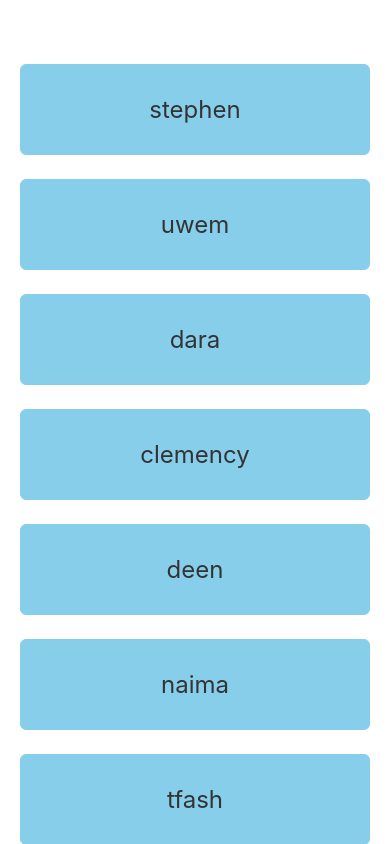
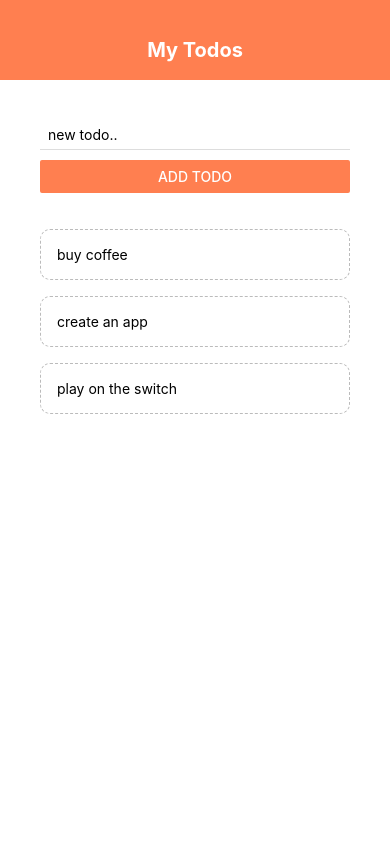
Before and after one commit to stephen-lakes/React-Native-notes, a React Native app: screen / in a window 390 px wide. Built offline with nearby package versions, Linux system fonts and the light colour scheme.

Commit message:
todo list app

```diff
--- a/App.js
+++ b/App.js
@@ -1,34 +1,47 @@
 import { useState } from 'react';
-import { ScrollView, StyleSheet, Text, View } from 'react-native';
+import { StyleSheet, Text, View, FlatList } from 'react-native';
+import AddTodo from './components/addTodo';
+import Header from './components/header';
+import TodoItem from './components/todoItem';
 
 export default function App() {
-  const [people, setpeople] = useState([
-    { name: 'stephen',  key: '1'  },
-    { name: 'uwem',     key: '2'  },
-    { name: 'dara',     key: '3'  },
-    { name: 'clemency', key: '4'  },
-    { name: 'deen',     key: '5'  },
-    { name: 'naima',    key: '6'  },
-    { name: 'tfash',    key: '7'  },
-    { name: 'kelz',     key: '8'  },
-    { name: 'tosin',    key: '9'  }
+  const [todos, setTodos] = useState([
+    { text: 'buy coffee', key: '1' },
+    { text: 'create an app', key: '2' },
+    { text: 'play on the switch', key: '3' }
   ]);
+
+  const pressHandler = (key) => {
+    setTodos((prevTodos) => {
+      return prevTodos.filter(todo => todo.key != key);
+    });
+  }
+
+  const submitHandler = (text) => {
+    setTodos((prevTodos) => {
+      return [
+        { text: text, key: Math.random().toString() },
+        ...prevTodos
+      ]
+    })
+
+  }
 
   return (
     <View style={styles.container}>
-
-      <ScrollView>
-        {
-          people.map((item) => {
-            return (
-              <View key={item.key}>
-                <Text style={styles.item}>{item.name}</Text>
-              </View>
-            )
-          })
-        }
-      </ScrollView>
-
+      <Header />
+      <View style={styles.content}>
+        {/* add todo form */}
+        <AddTodo submitHandler={submitHandler} />
+        <View style={styles.list}>
+          <FlatList
+            data={todos}
+            renderItem={({ item }) => (
+              <TodoItem item={item} pressHandler={pressHandler} />
+            )}
+          />
+        </View>
+      </View>
     </View>
   );
 }
@@ -37,19 +50,11 @@ const styles = StyleSheet.create({
   container: {
     flex: 1,
     backgroundColor: '#fff',
-    paddingTop: 40,
-    paddingHorizontal: 20
   },
-  item: {
-    marginTop: 24,
-    padding: 30,
-    backgroundColor: 'skyblue',
-    fontSize: 24,
-    textAlign:'center',
-    color: '#333',
-    borderWidth:  1,
-    borderStyle:  'solid',
-    borderColor: 'skyblue',
-    borderRadius: 6
-  }
+  content: {
+    padding: 40,
+  },
+  list: {
+    marginTop: 20,
+  },
 });
--- /dev/null
+++ b/components/addTodo.js
@@ -0,0 +1,32 @@
+import { useState } from 'react';
+import { StyleSheet, Text, TouchableOpacity, TextInput, View } from 'react-native';
+import { Button } from 'react-native-web';
+
+export default function AddTodo({ submitHandler }) {
+    const [text, setText] = useState('');
+    const changeHandler = (val) => {
+        setText(val);
+    }
+    return (
+       <View>
+        <TextInput
+            style={styles.input}
+            placeholder='new todo..'
+            onChangeText={changeHandler}
+        />
+        <Button onPress={() => submitHandler(text)} title='add todo' color='coral' />
+       </View>
+    )
+
+}
+
+const styles = StyleSheet.create({
+    input: {
+        marginBottom: 10,
+        paddingHorizontal: 8,
+        paddingVertical: 6,
+        borderBottomWidth: 1,
+        borderBottomColor: '#ddd'
+    }
+
+})
--- /dev/null
+++ b/components/header.js
@@ -0,0 +1,23 @@
+import { View, Text, StyleSheet } from 'react-native';
+
+export default function Header() {
+  return (
+    <View style={styles.header}>
+      <Text style={styles.title}>My Todos</Text>
+    </View>
+  );
+}
+
+const styles = StyleSheet.create({
+  header: {
+    height: 80,
+    paddingTop: 38,
+    backgroundColor: 'coral',
+  },
+  title: {
+    textAlign: 'center',
+    color: '#fff',
+    fontSize: 20,
+    fontWeight: 'bold',
+  }
+});
--- /dev/null
+++ b/components/todoItem.js
@@ -0,0 +1,22 @@
+import { useState } from 'react';
+import { StyleSheet, Text, TouchableOpacity } from 'react-native';
+
+export default function TodoItem({item, pressHandler}) {
+    return (
+        <TouchableOpacity onPress={() => pressHandler(item.key)}>
+            <Text style={styles.item}>{item.text}</Text>
+        </TouchableOpacity>
+    )
+
+}
+
+const styles = StyleSheet.create({
+    item: {
+        padding: 16,
+        marginTop: 16,
+        borderColor: '#bbb',
+        borderWidth: 1,
+        borderStyle: 'dashed',
+        borderRadius: 10,
+    }
+})
```
